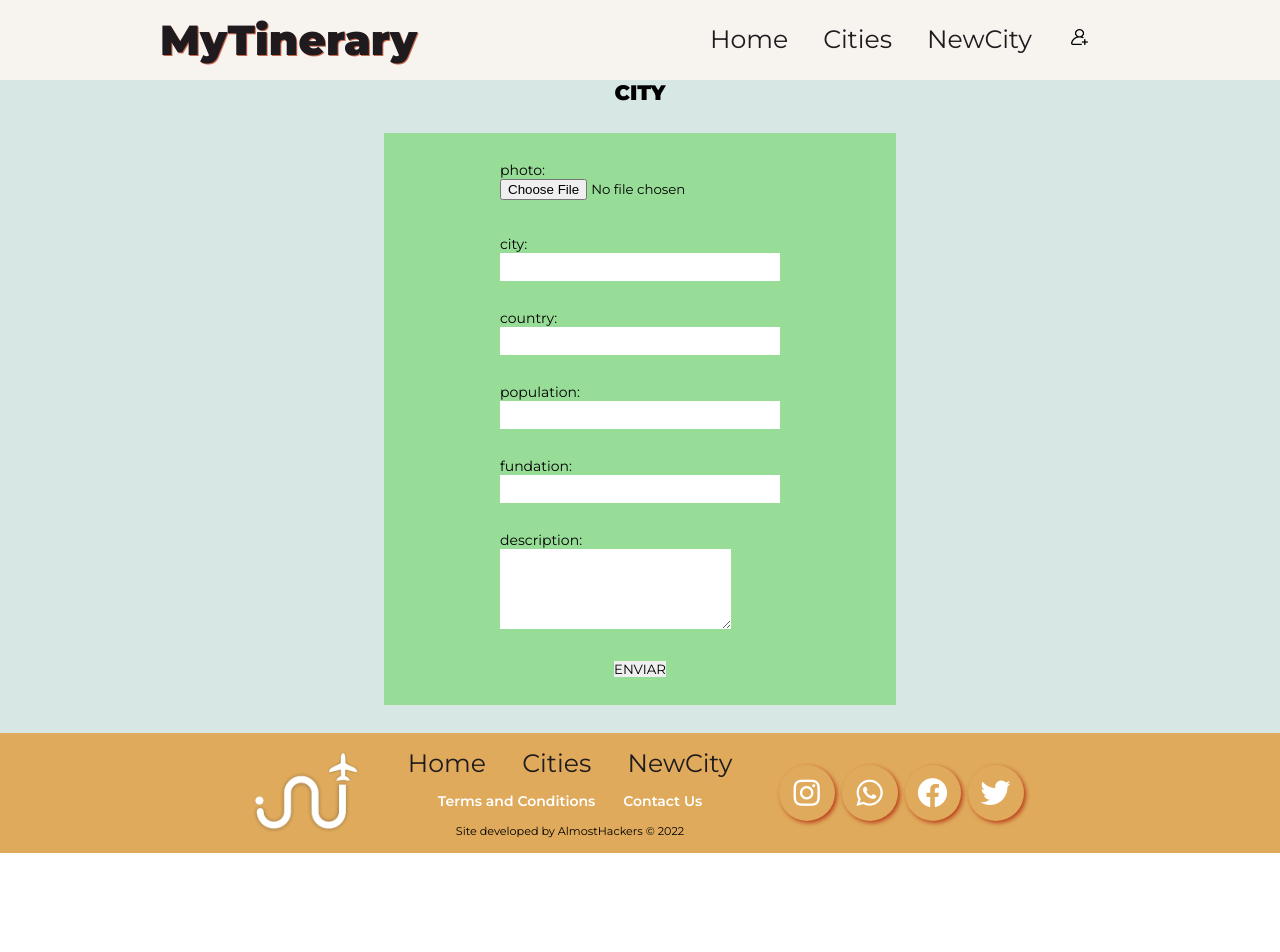
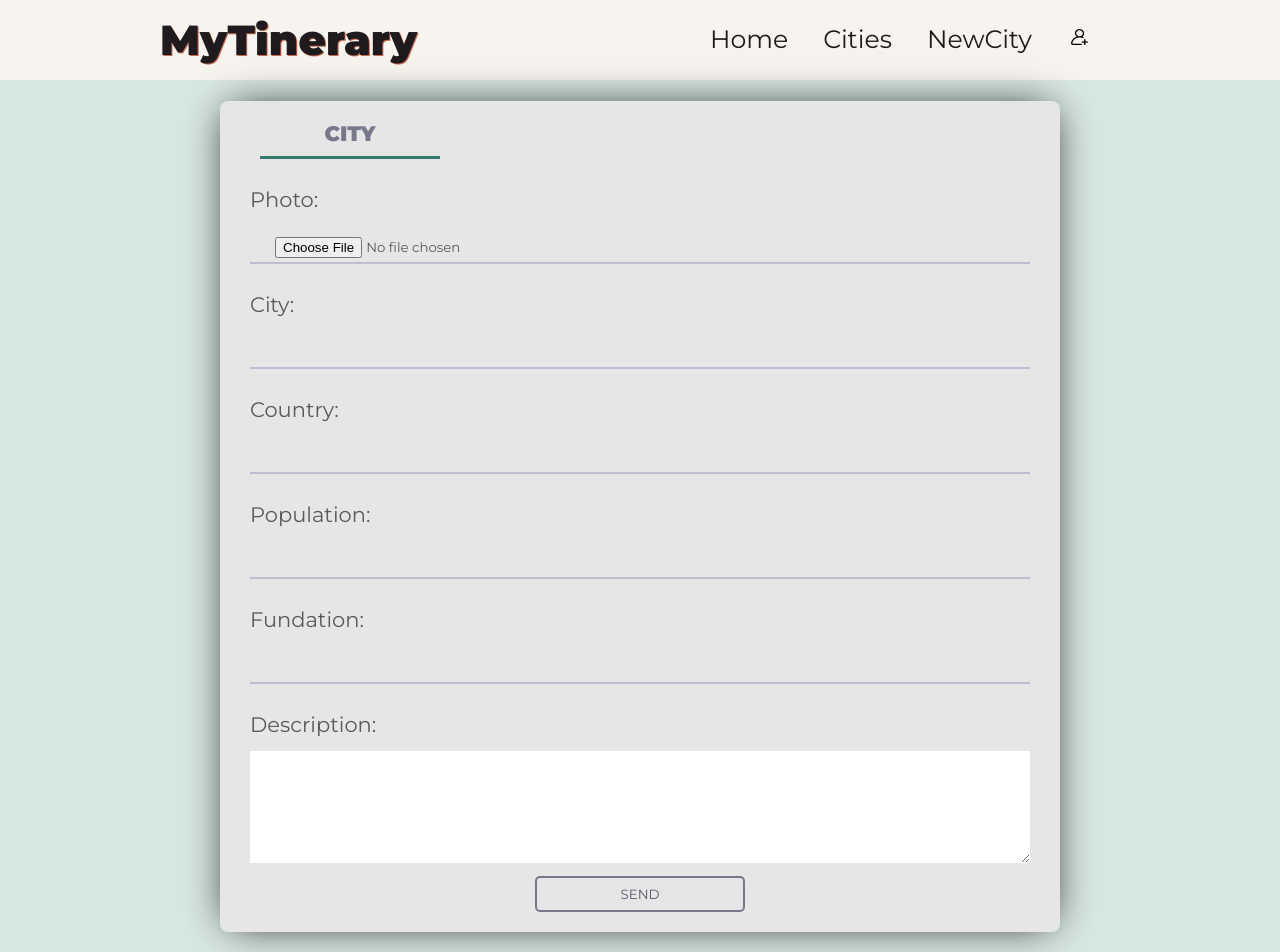
Before and after one commit to eugeniarossanigo/mytinerary-front, a React (Create React App) app: page /newcity in a window 1280 px wide. Shown: the top 952 px of the page. Before the commit the page ends 853 px from the top, so only its background shows below. Built offline with nearby package versions, Linux system fonts and the light colour scheme.

Commit message:
New city form modified and styled

```diff
--- a/src/components/LabelInput.js
+++ b/src/components/LabelInput.js
@@ -1,3 +1,4 @@
+import '../styles/NewCity.css'
 export default function Input(props) {
         const inputs = props.inputObj
 
--- a/src/pages/NewCity.js
+++ b/src/pages/NewCity.js
@@ -5,12 +5,12 @@ import React, { useRef } from "react";
 const year = new Date().getFullYear()
 
 const inputsArray = [
-                    {_id: 301, name: "photo", type: "file", src:""},
-                    {_id: 302, name: "city", type: "text"},
-                    {_id: 303, name: "country", type: "text"},
-                    {_id: 303, name: "population", type: "number", min: "1"},
-                    {_id: 303, name: "fundation", type: "number", min: "1000", max: year},
-                    {_id: 303, name: "description", type: "textarea", minlength:"10", cols: "27", rows:"5"}
+                    {_id: 301, name: "Photo", type: "file", src:""},
+                    {_id: 302, name: "City", type: "text"},
+                    {_id: 303, name: "Country", type: "text"},
+                    {_id: 303, name: "Population", type: "number", min: "1"},
+                    {_id: 303, name: "Fundation", type: "number", min: "1000", max: year},
+                    {_id: 303, name: "Description", type: "textarea", minlength:"10", cols: "27", rows:"5"}
                     ]
 
 export default function NewCity() {
@@ -33,10 +33,12 @@ export default function NewCity() {
     return (
         <>
             <main>
+                <form id="Form-city" onSubmit={handleChanged} ref={newInputs}>
                 <h2>CITY</h2>
-                <form id="Form-city" onSubmit={handleChanged} ref={newInputs}>
                     {inputsArray.map(inputObj => <LabelInput inputObj={inputObj}/>)}
-                    <button className="Form-btn" type="submit">ENVIAR</button>
+                    <div className="button-conteiner">
+                        <button className="Form-btn" type="submit">SEND</button>
+                    </div>
                 </form>
                 <div id="Form-array"></div>
             </main>
--- a/src/styles/NewCity.css
+++ b/src/styles/NewCity.css
@@ -1,16 +1,48 @@
 form {
-    background-color: rgb(151, 221, 151);
-    width: 40%;
-    margin: 2rem;
-    padding: 2rem;
+    width: 840px;
+    min-height: 440px;
+    background: #e6e6e6;
+    border-radius: 8px;
+    box-shadow: 0 0 40px -10px #000;
+    margin: 1.5rem;
+    padding: 20px 30px;
+    max-width: calc(100vw - 40px);
+    box-sizing: border-box;
+    font-family: 'Montserrat', sans-serif;
+    position: relative;
+}
+input{
+    width: 100%;
+    padding: 25px;
+    box-sizing: border-box;
+    background: none;
+    outline: none;
+    resize: none;
+    border: 0;
+    font-family: 'Montserrat', sans-serif;
+    transition: all .3s;
+    border-bottom: 2px solid #bebed2
+
+}
+h2 {
     display: flex;
     justify-content: center;
-    flex-direction: column;
-    align-items: center;
-    gap: 2rem
+    margin: 0 10px ;
+    padding-bottom: 10px;
+    width: 180px;
+    color: #78788c;
+    border-bottom: 3px solid #377771
 }
-label, input{
-    width: 20rem;
+.Form-label{
+    content: attr(type);
+    display: block;
+    margin: 28px 0 0;
+    font-size: 1.5rem;
+    color: #5a5a5a
+
+}
+input:focus {
+    border-bottom: 2px solid #78788c
 }
 input{
     height: 2rem;
@@ -18,3 +50,32 @@ input{
 #Form-array p {
     font-size: 1rem;
 }
+.button-conteiner{
+    display: flex;
+    justify-content: center;
+    align-items: center;
+}
+.Form-btn{
+    width: 15rem;
+    display: flex;
+    justify-content: center;
+    padding: 8px 12px;
+    margin: 8px 0 0;
+    font-family: 'Montserrat', sans-serif;
+    border: 2px solid #78788c;
+    background: 0;
+    color: #5a5a6e;
+    cursor: pointer;
+    transition: all .3s;
+    border-radius: 5px;
+}
+.Form-btn:hover {
+    background: #78788c;
+    color: #fff
+}
+
+textarea.Form-input{
+    margin-top: 1rem;
+    width: 100%;
+    height: 8rem;
+}
```
